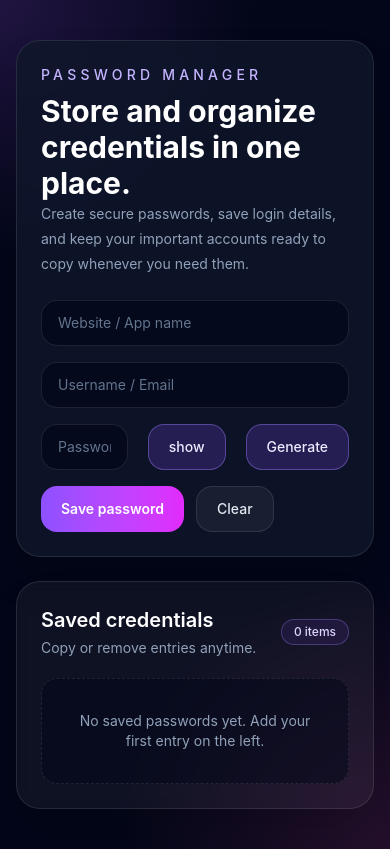
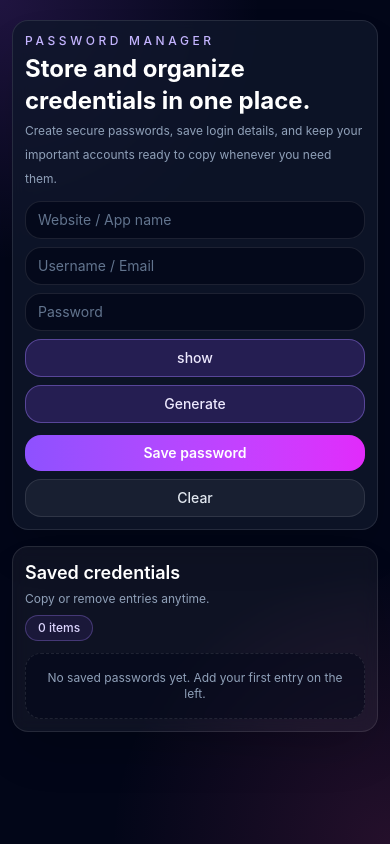
Before and after one commit to arpit7125ak-ctrl/password_manager_ls, a React (Vite) app: page / in a window 390 px wide. Built offline with nearby package versions, Linux system fonts and the light colour scheme.

Commit message:
responsive ui fix

```diff
--- a/src/conponents/Manager.jsx
+++ b/src/conponents/Manager.jsx
@@ -167,7 +167,7 @@ const Manager = () => {
 
             />
 
-            <div className="relative mx-auto flex w-full max-w-6xl flex-col gap-8 px-4 py-10 sm:px-6 lg:px-8">
+            <div className="relative mx-auto flex w-full max-w-6xl flex-col gap-4 px-3 py-5 sm:gap-5 sm:px-4 md:px-6 lg:px-8">
                 {/* <div className="grid gap-4 sm:grid-cols-2 xl:grid-cols-4">
                     {stats.map((stat) => (
                         <div key={stat.label} className="rounded-2xl border border-white/10 bg-white/5 p-5 shadow-lg shadow-black/10 backdrop-blur">
@@ -177,73 +177,73 @@ const Manager = () => {
                     ))}
                 </div> */}
 
-                <div className=" flex flex-col gap-6">
-                    <div className="rounded-3xl border border-white/10 bg-slate-900/80 p-6 shadow-2xl shadow-black/20 backdrop-blur">
-                        <div className="mb-6">
-                            <p className="text-sm font-medium uppercase tracking-[0.3em] text-violet-300">
+                <div className="flex flex-col gap-4 sm:gap-5">
+                    <div className="rounded-2xl sm:rounded-3xl border border-white/10 bg-slate-900/80 p-3 sm:p-4 shadow-2xl shadow-black/20 backdrop-blur">
+                        <div className="mb-3 sm:mb-4">
+                            <p className="text-xs sm:text-sm font-medium uppercase tracking-[0.3em] text-violet-300">
                                 Password manager
                             </p>
-                            <h2 className="mt-2 text-3xl font-bold text-white sm:text-4xl">
+                            <h2 className="mt-1 sm:mt-2 text-2xl sm:text-3xl lg:text-4xl font-bold text-white">
                                 Store and organize credentials in one place.
                             </h2>
-                            <span className="mt-3 max-w-2xl text-sm leading-6 text-slate-400 sm:text-base">
+                            <span className="mt-2 sm:mt-3 max-w-2xl text-xs sm:text-sm lg:text-base leading-4 sm:leading-6 text-slate-400">
                                 Create secure passwords, save login details, and keep your important
                                 accounts ready to copy whenever you need them.
                             </span>
                         </div>
 
-                        <form className="space-y-4">
-                            <div className="grid gap-4 md:grid-cols-2">
+                        <form className="space-y-2 sm:space-y-3">
+                            <div className="grid gap-2 sm:gap-3 md:grid-cols-2">
                                 <input value={form.site} onChange={handleChange} name='site'
                                     placeholder="Website / App name"
-                                    className="w-full rounded-2xl border border-white/10 bg-slate-950/70 px-4 py-3 text-sm text-white outline-none transition placeholder:text-slate-500 focus:border-violet-400"
+                                    className="w-full rounded-2xl border border-white/10 bg-slate-950/70 px-3 py-2 text-sm text-white outline-none transition placeholder:text-slate-500 focus:border-violet-400"
                                 />
                                 <input value={form.userName} onChange={handleChange} name='userName'
                                     placeholder="Username / Email"
-                                    className="w-full rounded-2xl border border-white/10 bg-slate-950/70 px-4 py-3 text-sm text-white outline-none transition placeholder:text-slate-500 focus:border-violet-400"
+                                    className="w-full rounded-2xl border border-white/10 bg-slate-950/70 px-3 py-2 text-sm text-white outline-none transition placeholder:text-slate-500 focus:border-violet-400"
                                 />
                             </div>
 
-                            <div className=" flex gap-5 ">
+                            <div className="flex flex-col sm:flex-row gap-2">
                                 <input value={form.password} onChange={handleChange} name='password'
                                     type={isShow ? "text" : "password"}
                                     placeholder="Password"
-                                    className="w-full rounded-2xl border border-white/10 bg-slate-950/70 px-4 py-3 text-sm text-white outline-none transition placeholder:text-slate-500 focus:border-violet-400"
+                                    className="w-full rounded-2xl border border-white/10 bg-slate-950/70 px-3 py-2 text-sm text-white outline-none transition placeholder:text-slate-500 focus:border-violet-400"
                                 />
-                                <button type='button' onClick={toogleShow} className="rounded-2xl border border-violet-400/40 bg-violet-500/20 px-5 py-3 text-sm font-medium text-violet-100 transition hover:bg-violet-500/30">
+                                <button type='button' onClick={toogleShow} className="rounded-2xl border border-violet-400/40 bg-violet-500/20 px-4 py-2 text-sm font-medium text-violet-100 transition hover:bg-violet-500/30 whitespace-nowrap">
                                     show
                                 </button>
 
                                 <button type="button" onClick={handleGenerate}
-                                    className="rounded-2xl border border-violet-400/40 bg-violet-500/20 px-5 py-3 text-sm font-medium text-violet-100 transition hover:bg-violet-500/30">
+                                    className="rounded-2xl border border-violet-400/40 bg-violet-500/20 px-4 py-2 text-sm font-medium text-violet-100 transition hover:bg-violet-500/30 whitespace-nowrap">
                                     Generate
                                 </button>
                             </div>
 
-                            <div className="flex flex-wrap gap-3">
-                                <button onClick={savePassword} type="button" className="rounded-2xl bg-linear-to-r from-violet-500 to-fuchsia-500 px-5 py-3 text-sm font-semibold text-white transition hover:scale-[1.01]">
+                            <div className="flex flex-col sm:flex-row gap-2 pt-1">
+                                <button onClick={savePassword} type="button" className="rounded-2xl bg-linear-to-r from-violet-500 to-fuchsia-500 px-4 py-2 text-sm font-semibold text-white transition hover:scale-[1.01] w-full sm:w-auto">
                                     Save password
                                 </button>
-                                <button type="button" onClick={handleClear} className="rounded-2xl border border-white/10 bg-white/5 px-5 py-3 text-sm font-medium text-slate-200 transition hover:bg-white/10">
+                                <button type="button" onClick={handleClear} className="rounded-2xl border border-white/10 bg-white/5 px-4 py-2 text-sm font-medium text-slate-200 transition hover:bg-white/10 w-full sm:w-auto">
                                     Clear
                                 </button>
                             </div>
                         </form>
                     </div>
 
-                    <div className="rounded-3xl border border-white/10 bg-white/5 p-6 shadow-2xl shadow-black/20 backdrop-blur">
-                        <div className="mb-5 flex items-center justify-between gap-3">
+                    <div className="rounded-2xl sm:rounded-3xl border border-white/10 bg-white/5 p-3 sm:p-4 shadow-2xl shadow-black/20 backdrop-blur">
+                        <div className="mb-3 sm:mb-4 flex flex-col sm:flex-row items-start sm:items-center justify-between gap-2 sm:gap-3">
                             <div>
-                                <h2 className="text-xl font-semibold text-white">Saved credentials</h2>
-                                <p className="mt-1 text-sm text-slate-400">Copy or remove entries anytime.</p>
+                                <h2 className="text-lg sm:text-xl font-semibold text-white">Saved credentials</h2>
+                                <p className="mt-1 text-xs sm:text-sm text-slate-400">Copy or remove entries anytime.</p>
                             </div>
-                            <div className="rounded-full border border-violet-400/30 bg-violet-500/10 px-3 py-1 text-xs font-medium text-violet-200">
+                            <div className="rounded-full border border-violet-400/30 bg-violet-500/10 px-3 py-1 text-xs font-medium text-violet-200 whitespace-nowrap">
                                 {passwordArray.length} items
                             </div>
                         </div>
 
-                        <div className="space-y-3">
-                            {passwordArray.length === 0 && <div className="rounded-2xl border border-dashed border-white/10 bg-slate-950/50 p-8 text-center text-sm text-slate-400">
+                        <div className="space-y-2 sm:space-y-3">
+                            {passwordArray.length === 0 && <div className="rounded-2xl border border-dashed border-white/10 bg-slate-950/50 p-4 sm:p-6 text-center text-xs sm:text-sm text-slate-400">
                                 No saved passwords yet. Add your first entry on the left.
                             </div>}
 
--- a/src/conponents/editMode.jsx
+++ b/src/conponents/editMode.jsx
@@ -8,24 +8,24 @@ const EditMode = ({
 
     }) => {
     return (
-        <article className="rounded-2xl border border-white/10 bg-slate-950/70 p-4">
-            <div className="flex flex-col gap-4 sm:flex-row sm:items-start sm:justify-between">
+        <article className="rounded-2xl border border-white/10 bg-slate-950/70 p-2 sm:p-3">
+            <div className="flex flex-col gap-2 sm:gap-3 sm:flex-row sm:items-start sm:justify-between">
                 <div className='flex flex-col min-w-0  gap-3 sm:pl-1 md:flex-row md:flex-wrap'>
                     <input value={editform.site} name='site' onChange={handleEditChange}
                         placeholder="Website / App name"
-                        className=" rounded-2xl border border-white/10 bg-slate-950/70 px-4 py-3 text-sm text-white outline-none transition placeholder:text-slate-500 focus:border-violet-400"
+                        className="rounded-2xl border border-white/10 bg-slate-950/70 px-3 py-2 text-sm text-white outline-none transition placeholder:text-slate-500 focus:border-violet-400"
                     />
                     <input value={editform.userName} name='userName' onChange={handleEditChange}
                         placeholder="Username / Email"
-                        className=" rounded-2xl border border-white/10 bg-slate-950/70 px-4 py-3 text-sm text-white outline-none transition placeholder:text-slate-500 focus:border-violet-400"
+                        className="rounded-2xl border border-white/10 bg-slate-950/70 px-3 py-2 text-sm text-white outline-none transition placeholder:text-slate-500 focus:border-violet-400"
                     />
                     <input value={editform.password} name='password'  onChange={handleEditChange}
                         type={"text"}
                         placeholder="Password"
-                        className=" rounded-2xl border border-white/10 bg-slate-950/70 px-4 py-3 text-sm text-white outline-none transition placeholder:text-slate-500 focus:border-violet-400"
+                        className="rounded-2xl border border-white/10 bg-slate-950/70 px-3 py-2 text-sm text-white outline-none transition placeholder:text-slate-500 focus:border-violet-400"
                     />
                     <button type="button" onClick={handleEditGenerate}
-                                    className="w-full rounded-2xl border border-violet-400/40 bg-violet-500/20 px-5 py-3 text-sm font-medium text-violet-100 transition hover:bg-violet-500/30 md:w-auto">
+                                    className="w-full rounded-2xl border border-violet-400/40 bg-violet-500/20 px-4 py-2 text-sm font-medium text-violet-100 transition hover:bg-violet-500/30 md:w-auto">
                                     Generate
                                 </button>
                 </div>
```
Also changed, not shown: src/conponents/SiteData.jsx (+39 -27 lines).
